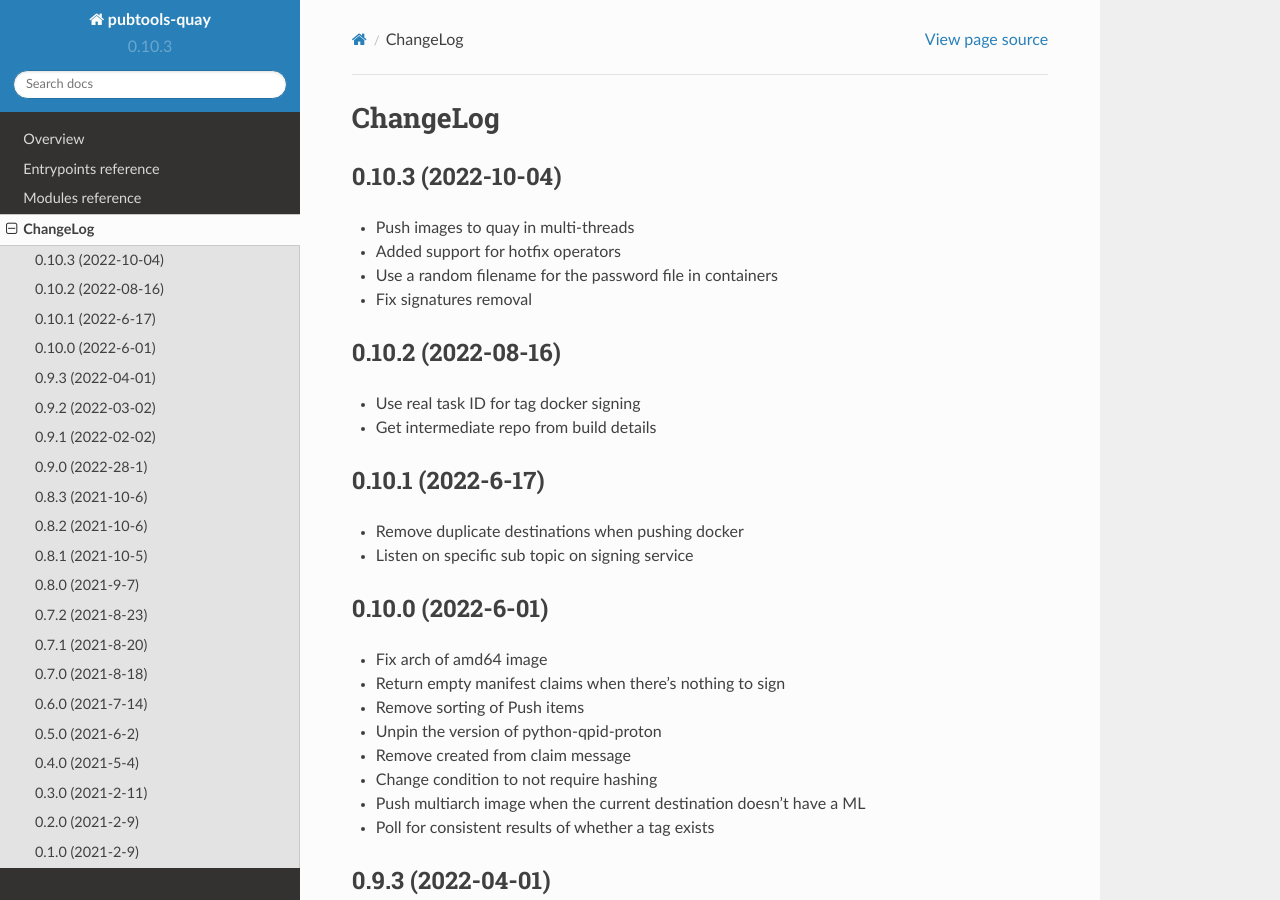
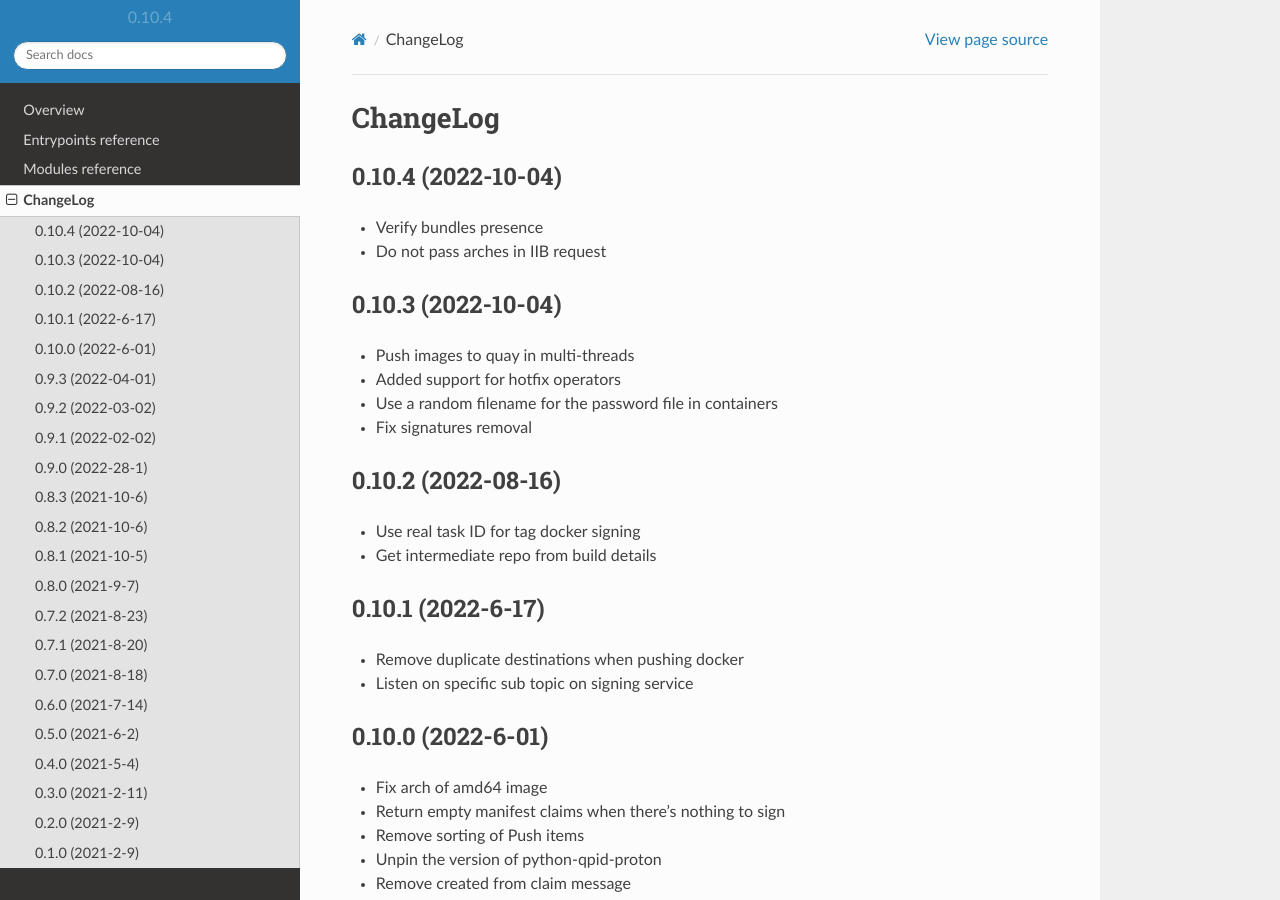
Before and after one commit to release-engineering/pubtools-quay, a Sphinx documentation site: the page built from docs/source/CHANGELOG.rst, in a window 1280 px wide and 900 px high. Built offline with Sphinx 7.4.7 and the Read the Docs theme 2.0.0, drawn with Linux system fonts in a browser that asks for light colours.

Commit message:
release v0.10.4

```diff
--- a/docs/source/CHANGELOG.rst
+++ b/docs/source/CHANGELOG.rst
@@ -1,5 +1,11 @@
 ChangeLog
 =========
+
+0.10.4 (2022-10-04)
+-------------------
+
+* Verify bundles presence
+* Do not pass arches in IIB request
 
 0.10.3 (2022-10-04)
 -------------------
--- a/docs/source/conf.py
+++ b/docs/source/conf.py
@@ -25,9 +25,9 @@ copyright = u"2021, Red Hat"
 author = u"Red Hat"
 
 # The short X.Y version
-version = u"0.10.3"
+version = u"0.10.4"
 # The full version, including alpha/beta/rc tags
-release = u"0.10.3"
+release = u"0.10.4"
 
 
 # -- General configuration ---------------------------------------------------
--- a/setup.py
+++ b/setup.py
@@ -123,7 +123,7 @@ if os.environ.get("READTHEDOCS", None):
 
 setup(
     name="pubtools-quay",
-    version="0.10.3",
+    version="0.10.4",
     description="Pubtools-quay",
     long_description=long_description,
     long_description_content_type="text/x-rst",
```
